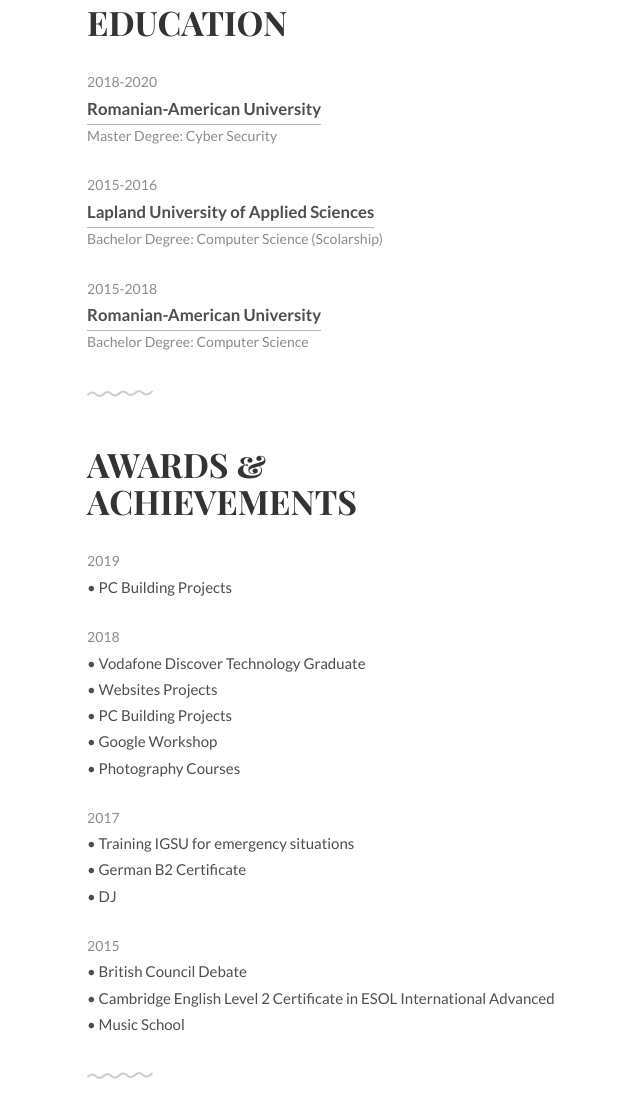
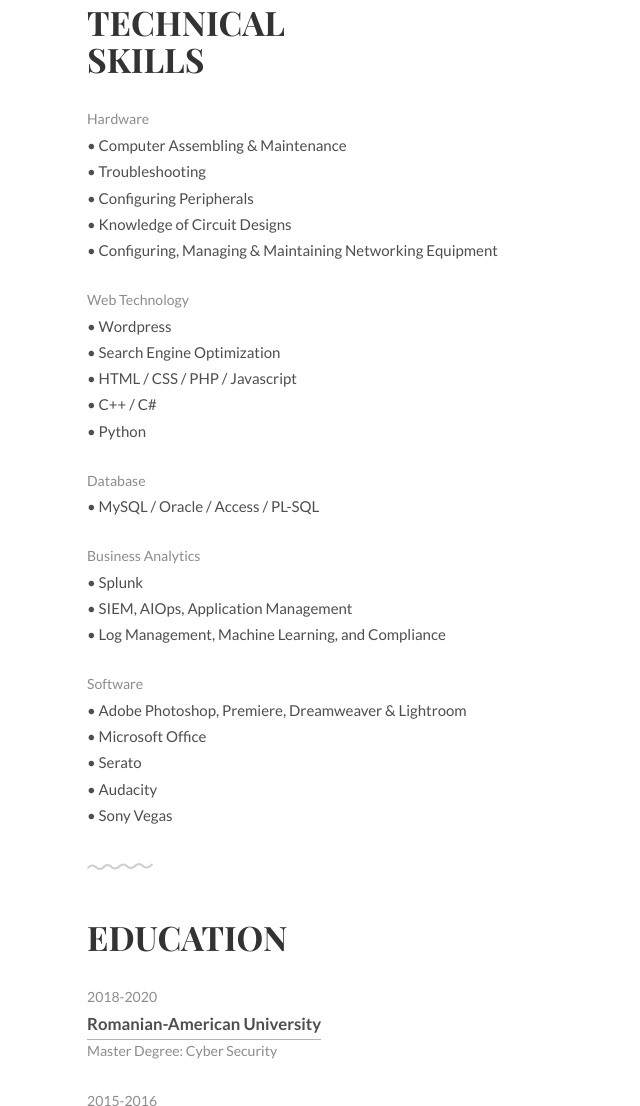
Before and after one commit to alexdincea/thzeus.github.io, a plain HTML site: page index.html in a window 1280 px wide. Shown: the part 1694-2800 px from the top of the page, without its empty margins (242-882 px from the left). Drawn offline with Linux system fonts and the light colour scheme.

Commit message:
Update index.html

```diff
--- a/index.html
+++ b/index.html
@@ -38,7 +38,6 @@
 <!-- 						<li class="active"><a href="#about">About</a></li> -->
 						<li><a href="#experiences">Work</a></li>
 						<li><a href="#education">Education</a></li>
-						<li><a href="#achievements">Achievements</a></li>
 						<li><a href="#professionalskills">Professional</a></li>
 						<li><a href="#skills">Technical</a></li>
 						<li><a href="#contact">Contact</a></li>
@@ -134,6 +133,54 @@ Preventive and corrective troubleshooting ensuring quality and continuity of ser
 	</div>
 
 
+<div class="skills section second" id="skills">
+		<div class="container">
+			<h1>Technical<br>Skills</h1>
+
+			<ul class="skill-list list-flat">
+				<li>Hardware</li>
+				<li>• Computer Assembling & Maintenance</li>
+				<li>• Troubleshooting</li>
+				<li>• Configuring Peripherals</li>
+				<li>• Knowledge of Circuit Designs</li>
+				<li>• Configuring, Managing & Maintaining Networking Equipment</li>
+
+			</ul>
+
+
+			<ul class="skill-list list-flat">
+				<li>Web Technology</li>
+				<li>• Wordpress</li>
+				<li>• Search Engine Optimization</li>
+				<li>• HTML / CSS / PHP / Javascript</li>
+				<li>• C++ / C#</li>
+				<li>• Python </li>
+			</ul>
+
+			<ul class="skill-list list-flat">
+				<li>Database</li>
+				<li>• MySQL / Oracle / Access / PL-SQL</li>
+			</ul>
+
+			<ul class="skill-list list-flat">
+				<li>Business Analytics</li>
+				<li>• Splunk</li>
+				<li>• SIEM, AIOps, Application Management</li>
+				<li>• Log Management, Machine Learning, and Compliance</li>
+			</ul>
+
+			<ul class="skill-list list-flat">
+				<li>Software</li>
+				<li>• Adobe Photoshop, Premiere, Dreamweaver & Lightroom </li>
+				<li>• Microsoft Office </li>
+				<li>• Serato </li>
+				<li>• Audacity </li>
+				<li>• Sony Vegas </li>
+			</ul>
+		</div>
+	</div>
+
+
 
 	<div class="work section second" id="education">
 		<div class="container">
@@ -163,46 +210,6 @@ Preventive and corrective troubleshooting ensuring quality and continuity of ser
 
 
 
-	<div class="award section second" id="achievements">
-		<div class="container">
-			<h1>Awards &amp;<br>Achievements</h1>
-
-
-			<ul class="award-list list-flat">
-				<li>2019</li>
-				<li>• PC Building Projects</li>
-
-			</ul>
-
-			<ul class="award-list list-flat">
-				<li>2018</li>
-				<li>• Vodafone Discover Technology Graduate</li>
-				<li>• Websites Projects</li>
-				<li>• PC Building Projects</li>
-				<li>• Google Workshop</li>
-				<li>• Photography Courses</li>
-
-
-			</ul>
-
-
-			<ul class="award-list list-flat">
-				<li>2017</li>
-				<li>• Training IGSU for emergency situations</li>
-				<li>• German B2 Certificate</li>
-				<li>• DJ</li>
-
-			</ul>
-
-			<ul class="award-list list-flat">
-				<li>2015</li>
-				<li>• British Council Debate</li>
-				<li>• Cambridge English Level 2 Certificate in ESOL International Advanced</li>
-				<li>• Music School</li>
-			</ul>
-
-		</div>
-	</div>
 
 
 
@@ -254,52 +261,7 @@ Preventive and corrective troubleshooting ensuring quality and continuity of ser
 
 
 
-	<div class="skills section second" id="skills">
-		<div class="container">
-			<h1>Technical<br>Skills</h1>
 
-			<ul class="skill-list list-flat">
-				<li>Hardware</li>
-				<li>• Computer Assembling & Maintenance</li>
-				<li>• Troubleshooting</li>
-				<li>• Configuring Peripherals</li>
-				<li>• Knowledge of Circuit Designs</li>
-				<li>• Configuring, Managing & Maintaining Networking Equipment</li>
-
-			</ul>
-
-
-			<ul class="skill-list list-flat">
-				<li>Web Technology</li>
-				<li>• Wordpress</li>
-				<li>• Search Engine Optimization</li>
-				<li>• HTML / CSS / PHP / Javascript</li>
-				<li>• C++ / C#</li>
-				<li>• Python </li>
-			</ul>
-
-			<ul class="skill-list list-flat">
-				<li>Database</li>
-				<li>• MySQL / Oracle / Access / PL-SQL</li>
-			</ul>
-
-			<ul class="skill-list list-flat">
-				<li>Business Analytics</li>
-				<li>• Splunk</li>
-				<li>• SIEM, AIOps, Application Management</li>
-				<li>• Log Management, Machine Learning, and Compliance</li>
-			</ul>
-
-			<ul class="skill-list list-flat">
-				<li>Software</li>
-				<li>• Adobe Photoshop, Premiere, Dreamweaver & Lightroom </li>
-				<li>• Microsoft Office </li>
-				<li>• Serato </li>
-				<li>• Audacity </li>
-				<li>• Sony Vegas </li>
-			</ul>
-		</div>
-	</div>
 
 
 
```
